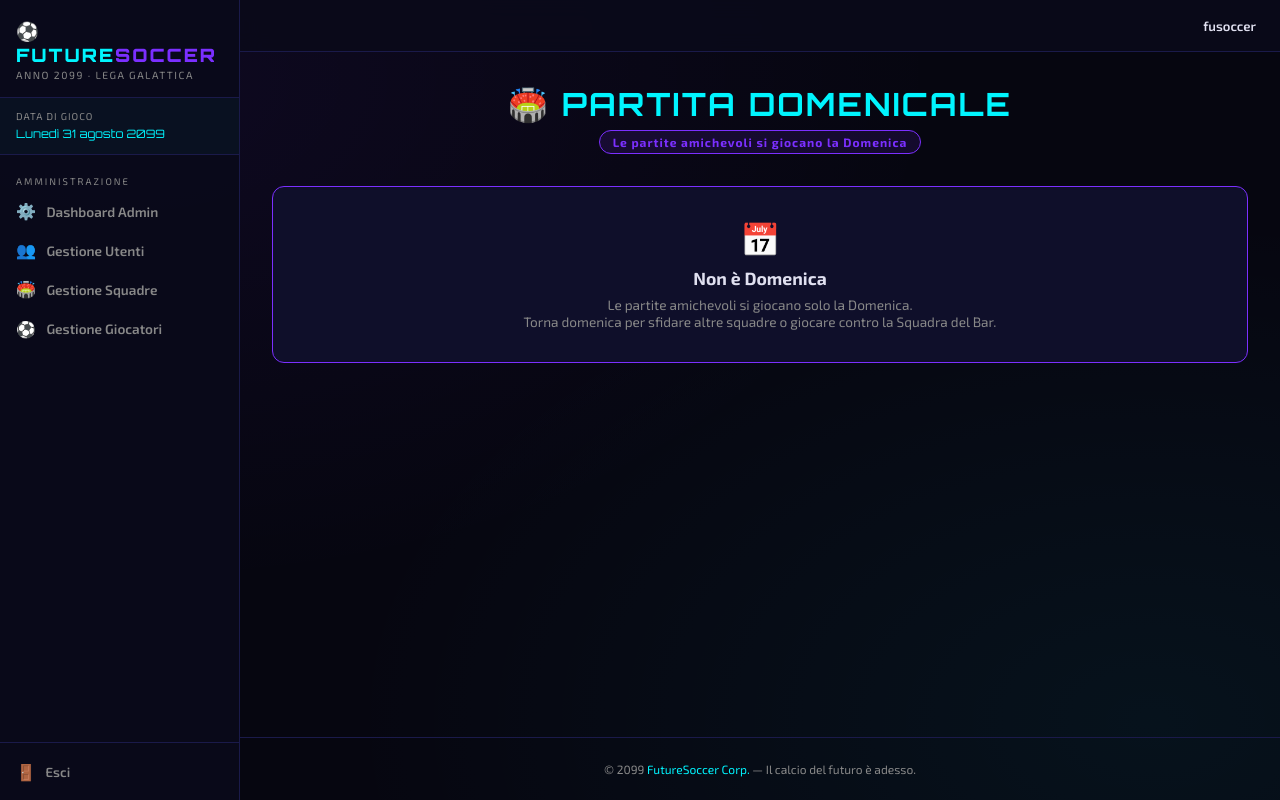
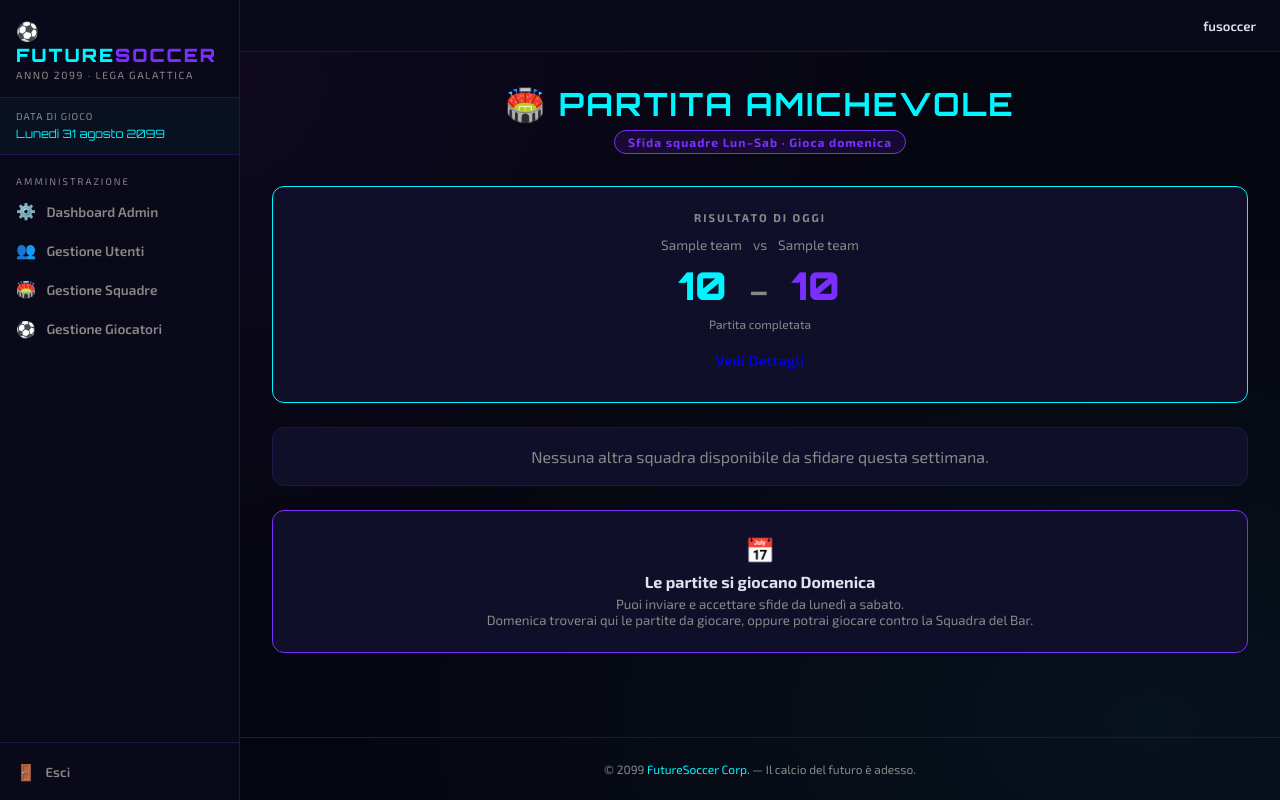
Before and after one commit to PyWis/FutureSoccer, a Flask app: page /match/ in a window 1280 px wide. Run offline with Flask 3, Linux system fonts and the light colour scheme; a user stored in the database is signed in; tables that the repository leaves empty hold one stand-in row (values such as "Sample post").

Commit message:
feat: finestre temporali estese per sfide, allenamento, sponsor e mercato
- Sfide amichevoli: invio e accettazione da Lun a Sab, partita di Domenica
- Allenamento: recupero del Martedì al Mercoledì; Giovedì solo il Giovedì
- Sponsor: offerta del Venerdì accettabile fino al Mercoledì successivo
- Mercato: offerta settimanale valida da Lun a Ven (scade Sab/Dom)
- Scouting: si attiva per la settimana successiva (non quella corrente)

https://claude.ai/code/session_01EFxTpqTrDJRRVqxcUYY12Z

```diff
--- a/app/models/game.py
+++ b/app/models/game.py
@@ -269,6 +269,7 @@ class MatchChallenge(db.Model):
     challenger_id = db.Column(db.Integer, db.ForeignKey('teams.id'), nullable=False)
     challenged_id = db.Column(db.Integer, db.ForeignKey('teams.id'), nullable=False)
     game_day = db.Column(db.Integer, nullable=False)
+    game_week_id = db.Column(db.Integer, nullable=True)   # ISO week the match is scheduled for
     status = db.Column(db.String(20), default='pending')  # pending | accepted | rejected
     match_id = db.Column(db.Integer, nullable=True)
     created_at = db.Column(db.DateTime, default=datetime.utcnow)
--- a/app/routes/events.py
+++ b/app/routes/events.py
@@ -7,6 +7,7 @@ from app.models.game import TeamWeeklyOffer, TrainingRecord, SponsorOffer, Activ
 from app.utils.gameclock import (
     get_game_week_id, get_game_weekday, get_game_day_number,
     format_game_date, is_training_day, is_sponsor_day, get_game_month_id,
+    get_prev_game_week_id, get_next_game_week_id, get_training_session_day,
 )
 from app.utils.generators import (
     generate_market_offer_data, generate_sponsor_offer_data,
@@ -78,10 +79,12 @@ def market():
     week_id = get_game_week_id()
     weekday = get_game_weekday()
     scouting_active = team.scouting_active
+    scouting_next_week = team.scouting_pending_next_week
+    offer_expired = weekday >= 5   # Sat or Sun: offer no longer purchasable
 
-    # Generate offer once per week (available from Monday onwards)
+    # Generate offer once per week (available Mon–Fri only)
     offer = TeamWeeklyOffer.query.filter_by(team_id=team.id, game_week_id=week_id).first()
-    if not offer:
+    if not offer and not offer_expired:
         data = generate_market_offer_data(scouted=scouting_active)
         offer = TeamWeeklyOffer(
             team_id=team.id,
@@ -103,7 +106,9 @@ def market():
     return render_template('events/market.html',
                            team=team,
                            offer=offer,
+                           offer_expired=offer_expired,
                            scouting_active=scouting_active,
+                           scouting_next_week=scouting_next_week,
                            game_date=format_game_date(),
                            weekday=weekday,
                            week_id=week_id,
@@ -119,6 +124,10 @@ def market_buy():
     team = current_user.team
     week_id = get_game_week_id()
     offer = TeamWeeklyOffer.query.filter_by(team_id=team.id, game_week_id=week_id).first_or_404()
+
+    if get_game_weekday() >= 5:
+        flash('L\'offerta della settimana è scaduta. Torna lunedì per la nuova offerta.', 'warning')
+        return redirect(url_for('events.market'))
 
     if offer.purchased:
         flash('Hai già acquistato il giocatore di questa settimana.', 'warning')
@@ -168,28 +177,18 @@ def activate_scouting():
     if redir:
         return redir
     team = current_user.team
-    week_id = get_game_week_id()
+    next_week_id = get_next_game_week_id()
     cost = 1_000_000
+    if team.scouting_pending_next_week:
+        flash('Scouting già attivato per la prossima settimana.', 'warning')
+        return redirect(url_for('events.market'))
     if team.budget < cost:
         flash('Budget insufficiente per attivare lo scouting (1M€).', 'danger')
         return redirect(url_for('events.market'))
     team.budget -= cost
-    team.scouting_paid_week_id = week_id
-    # If offer already generated this week without scouting, regenerate it
-    offer = TeamWeeklyOffer.query.filter_by(team_id=team.id, game_week_id=week_id).first()
-    if offer and not offer.purchased and not offer.is_scouted:
-        data = generate_market_offer_data(scouted=True)
-        offer.offer_name = data['name']
-        offer.offer_type = data['type']
-        offer.offer_age = data['age']
-        offer.offer_porta = data['porta']
-        offer.offer_difesa = data['difesa']
-        offer.offer_attacco = data['attacco']
-        offer.offer_resistenza = data['resistenza']
-        offer.offer_avg = data['avg']
-        offer.is_scouted = True
+    team.scouting_paid_week_id = next_week_id
     db.session.commit()
-    flash('Scouting attivato per questa settimana! Giocatore aggiornato.', 'success')
+    flash('Scouting attivato per la prossima settimana! Lunedì riceverai un giocatore con media fino a 5.0.', 'success')
     return redirect(url_for('events.market'))
 
 
@@ -204,9 +203,11 @@ def training():
     team = current_user.team
     _process_sponsor_payments(team)
 
-    game_day = get_game_day_number()
+    actual_game_day = get_game_day_number()
+    session_day = get_training_session_day()   # canonical day for TrainingRecord
     weekday = get_game_weekday()
-    regular_training = is_training_day()
+    is_wednesday_makeup = (weekday == 2)       # Wed = makeup for Tuesday
+    regular_training = is_training_day()       # Tue, Wed, Thu
     saturday_slots = team.facility_training if weekday == 5 else 0
     is_saturday_mode = saturday_slots > 0
     training_ok = regular_training or is_saturday_mode
@@ -217,16 +218,18 @@ def training():
     players = team.players.all()
     trained_ids = {
         r.player_id for r in
-        TrainingRecord.query.filter_by(team_id=team.id, game_day=game_day).all()
+        TrainingRecord.query.filter_by(team_id=team.id, game_day=session_day).all()
     }
     today_records = {
         r.player_id: r for r in
-        TrainingRecord.query.filter_by(team_id=team.id, game_day=game_day).all()
+        TrainingRecord.query.filter_by(team_id=team.id, game_day=session_day).all()
     }
     trainable = [p for p in players if p.id not in trained_ids]
 
     # Formation roles for display
     formation_roles = team.formation.current_roles() if team.formation else {}
+
+    game_day = session_day  # alias used throughout the POST block below
 
     if request.method == 'POST' and training_ok:
         sessions = []
@@ -307,15 +310,15 @@ def training():
             db.session.add(rec)
             # Training reduces freshness
             p.freshness = max(0.0, round(p.freshness - 0.1, 1))
-            p.last_freshness_day = game_day
+            p.last_freshness_day = actual_game_day
             results.append({'player': p, 'improved': improved, 'delta': actual})
 
         db.session.commit()
         trained_ids = {r.player_id for r in
-                       TrainingRecord.query.filter_by(team_id=team.id, game_day=game_day).all()}
+                       TrainingRecord.query.filter_by(team_id=team.id, game_day=session_day).all()}
         today_records = {
             r.player_id: r for r in
-            TrainingRecord.query.filter_by(team_id=team.id, game_day=game_day).all()
+            TrainingRecord.query.filter_by(team_id=team.id, game_day=session_day).all()
         }
         trainable = [p for p in players if p.id not in trained_ids]
         improved_count = sum(1 for r in results if r['delta'] > 0)
@@ -331,11 +334,12 @@ def training():
                            formation_roles=formation_roles,
                            is_training=regular_training,
                            is_saturday_mode=is_saturday_mode,
+                           is_wednesday_makeup=is_wednesday_makeup,
                            saturday_slots=saturday_slots,
                            training_ok=training_ok,
                            game_date=format_game_date(),
                            weekday=weekday,
-                           game_day=game_day,
+                           game_day=session_day,
                            skill_labels=SKILL_LABELS)
 
 
@@ -353,25 +357,45 @@ def sponsors():
     week_id = get_game_week_id()
     weekday = get_game_weekday()
     is_friday = is_sponsor_day()
+    prev_week_id = get_prev_game_week_id()
 
     active = ActiveSponsor.query.filter_by(team_id=team.id).all()
     main_sponsor = next((s for s in active if s.type == 'main'), None)
     secondary_sponsors = [s for s in active if s.type == 'secondary']
 
+    # Sponsor offer window: generated Friday of week W, valid through Wednesday of week W+1.
+    # Mon/Tue/Wed → show previous week's offer; Fri/Sat/Sun → show this week's offer; Thu → none.
+    if weekday <= 2:      # Mon, Tue, Wed: previous week's offer still valid
+        offer_week = prev_week_id
+        offer_window_open = True
+    elif weekday == 4:    # Friday: generate and show this week's offer
+        offer_week = week_id
+        offer_window_open = True
+    elif weekday in (5, 6):  # Sat, Sun: this week's offer (generated yesterday/Fri)
+        offer_week = week_id
+        offer_window_open = True
+    else:                 # Thursday: no offer window
+        offer_week = None
+        offer_window_open = False
+
     # Generate Friday offer if not yet created
-    offer = SponsorOffer.query.filter_by(team_id=team.id, game_week_id=week_id,
-                                         status='pending').first() if is_friday else None
     if is_friday and not SponsorOffer.query.filter_by(team_id=team.id, game_week_id=week_id).first():
         existing_names = {s.sponsor_name for s in active}
         data = generate_sponsor_offer_data(team.top7_avg_skill, existing_names)
-        offer = SponsorOffer(
+        new_offer = SponsorOffer(
             team_id=team.id, game_week_id=week_id,
             sponsor_name=data['name'],
             weekly_amount=data['weekly_amount'],
             duration_weeks=data['duration_weeks'],
         )
-        db.session.add(offer)
+        db.session.add(new_offer)
         db.session.commit()
+
+    offer = None
+    if offer_week:
+        offer = SponsorOffer.query.filter_by(
+            team_id=team.id, game_week_id=offer_week, status='pending'
+        ).first()
 
     return render_template('events/sponsors.html',
                            team=team,
@@ -382,6 +406,7 @@ def sponsors():
                            can_add_main=main_sponsor is None,
                            can_add_secondary=len(secondary_sponsors) < MAX_SECONDARY,
                            is_friday=is_friday,
+                           offer_window_open=offer_window_open,
                            game_date=format_game_date(),
                            week_id=week_id)
 
--- a/app/routes/match.py
+++ b/app/routes/match.py
@@ -4,7 +4,7 @@ from flask_login import login_required, current_user
 from app import db
 from app.models.game import FriendlyMatch, MatchChallenge, TeamFormation
 from app.models.team import Team
-from app.utils.gameclock import get_game_day_number, get_game_weekday, format_game_date
+from app.utils.gameclock import get_game_day_number, get_game_weekday, format_game_date, get_game_week_id
 from datetime import datetime, timedelta
 
 match_bp = Blueprint('match', __name__)
@@ -24,6 +24,11 @@ def _require_sunday():
     return True
 
 
+def _week_monday_game_day():
+    """Returns the game_day of this week's Monday."""
+    return get_game_day_number() - get_game_weekday()
+
+
 @match_bp.route('/')
 @login_required
 def lobby():
@@ -34,6 +39,8 @@ def lobby():
     weekday = get_game_weekday()
     is_sunday = (weekday == 6)
     current_day = get_game_day_number()
+    week_id = get_game_week_id()
+    week_monday = _week_monday_game_day()
 
     # Check for active match
     active_match = FriendlyMatch.query.filter(
@@ -46,16 +53,29 @@ def lobby():
     if active_match:
         return redirect(url_for('match.view', match_id=active_match.id))
 
-    # Pending challenges received by this team today
-    pending_challenges = MatchChallenge.query.filter_by(
-        challenged_id=team.id,
-        game_day=current_day,
-        status='pending',
+    # Pending challenges received this week
+    pending_challenges = MatchChallenge.query.filter(
+        MatchChallenge.challenged_id == team.id,
+        MatchChallenge.game_day >= week_monday,
+        MatchChallenge.status == 'pending',
     ).all()
 
-    # Completed match today (for result display)
+    # Accepted challenges this week (ready to start on Sunday)
+    accepted_challenges = []
+    if is_sunday:
+        accepted_challenges = MatchChallenge.query.filter(
+            MatchChallenge.game_day >= week_monday,
+            MatchChallenge.match_id == None,
+            MatchChallenge.status == 'accepted',
+            db.or_(
+                MatchChallenge.challenger_id == team.id,
+                MatchChallenge.challenged_id == team.id,
+            )
+        ).all()
+
+    # Completed match this week (for result display)
     completed_match = FriendlyMatch.query.filter(
-        FriendlyMatch.game_day == current_day,
+        FriendlyMatch.game_day >= week_monday,
         FriendlyMatch.status == 'completed',
         db.or_(
             FriendlyMatch.home_team_id == team.id,
@@ -63,25 +83,30 @@ def lobby():
         )
     ).first()
 
-    # Teams already challenged today by this team
+    # Teams already challenged this week by this team
     already_challenged_ids = {
-        c.challenged_id for c in MatchChallenge.query.filter_by(
-            challenger_id=team.id,
-            game_day=current_day,
+        c.challenged_id for c in MatchChallenge.query.filter(
+            MatchChallenge.challenger_id == team.id,
+            MatchChallenge.game_day >= week_monday,
         ).all()
     }
 
-    # All other teams (exclude own, exclude already challenged)
-    other_teams = Team.query.filter(
-        Team.id != team.id,
-        ~Team.id.in_(already_challenged_ids),
-    ).all()
+    # All other teams (exclude own, exclude already challenged this week)
+    can_challenge = not is_sunday  # challenges only Mon-Sat
+    other_teams = []
+    if can_challenge:
+        other_teams = Team.query.filter(
+            Team.id != team.id,
+            ~Team.id.in_(already_challenged_ids),
+        ).all()
 
     return render_template(
         'match/lobby.html',
         team=team,
         is_sunday=is_sunday,
+        can_challenge=can_challenge,
         pending_challenges=pending_challenges,
+        accepted_challenges=accepted_challenges,
         completed_match=completed_match,
         other_teams=other_teams,
         current_day=current_day,
@@ -166,12 +191,18 @@ def send_challenge(team_id):
     if not _require_sunday():
         return redirect(url_for('match.lobby'))
 
+    if get_game_weekday() == 6:
+        flash('Le sfide si inviano da lunedì a sabato. La partita si giocherà domenica.', 'warning')
+        return redirect(url_for('match.lobby'))
+
     target = Team.query.get_or_404(team_id)
     current_day = get_game_day_number()
+    week_id = get_game_week_id()
+    week_monday = _week_monday_game_day()
 
-    # Check no existing challenge between these teams today
+    # Check no existing challenge between these teams this week
     existing = MatchChallenge.query.filter(
-        MatchChallenge.game_day == current_day,
+        MatchChallenge.game_day >= week_monday,
         db.or_(
             db.and_(MatchChallenge.challenger_id == team.id,
                     MatchChallenge.challenged_id == team_id),
@@ -180,18 +211,19 @@ def send_challenge(team_id):
         )
     ).first()
     if existing:
-        flash('Hai già sfidato questa squadra oggi.', 'warning')
+        flash('Hai già sfidato questa squadra questa settimana.', 'warning')
         return redirect(url_for('match.lobby'))
 
     challenge = MatchChallenge(
         challenger_id=team.id,
         challenged_id=team_id,
         game_day=current_day,
+        game_week_id=week_id,
         status='pending',
     )
     db.session.add(challenge)
     db.session.commit()
-    flash(f'Sfida inviata a {target.name}!', 'success')
+    flash(f'Sfida inviata a {target.name}! Potrete giocare domenica.', 'success')
     return redirect(url_for('match.lobby'))
 
 
@@ -206,29 +238,48 @@ def accept_challenge(challenge_id):
     if challenge.challenged_id != team.id or challenge.status != 'pending':
         abort(403)
 
+    challenge.status = 'accepted'
+    db.session.commit()
+    flash('Sfida accettata! La partita si giocherà domenica.', 'success')
+    return redirect(url_for('match.lobby'))
+
+
+@match_bp.route('/challenge/<int:challenge_id>/start', methods=['POST'])
+@login_required
+def start_challenge(challenge_id):
+    """Sunday only: create and start a FriendlyMatch from an accepted challenge."""
+    team = _get_team_or_redirect()
+    if not team:
+        return redirect(url_for('game.create_team'))
+    if not _require_sunday():
+        return redirect(url_for('match.lobby'))
+
+    challenge = MatchChallenge.query.get_or_404(challenge_id)
+    if challenge.status != 'accepted' or challenge.match_id is not None:
+        flash('Sfida non disponibile.', 'warning')
+        return redirect(url_for('match.lobby'))
+    if challenge.challenger_id != team.id and challenge.challenged_id != team.id:
+        abort(403)
+
     current_day = get_game_day_number()
     challenger_team = Team.query.get_or_404(challenge.challenger_id)
+    challenged_team = Team.query.get_or_404(challenge.challenged_id)
 
-    # Check challenger has a formation
     challenger_formation = TeamFormation.query.filter_by(team_id=challenger_team.id).first()
-    if not challenger_formation:
-        flash('La squadra sfidante non ha una formazione salvata.', 'danger')
-        return redirect(url_for('match.lobby'))
+    challenged_formation = TeamFormation.query.filter_by(team_id=challenged_team.id).first()
 
-    # Check challenged team (current user) has a formation
-    my_formation = TeamFormation.query.filter_by(team_id=team.id).first()
-    if not my_formation:
-        flash('Devi salvare una formazione prima di accettare una sfida.', 'danger')
+    if not challenger_formation or not challenged_formation:
+        flash('Una delle squadre non ha una formazione salvata.', 'danger')
         return redirect(url_for('match.lobby'))
 
     from app.utils.match_engine import build_home_lineup
 
     home_lineup = build_home_lineup(challenger_team, challenger_formation)
-    away_lineup = build_home_lineup(team, my_formation)
+    away_lineup = build_home_lineup(challenged_team, challenged_formation)
 
     match = FriendlyMatch(
         home_team_id=challenger_team.id,
-        away_team_id=team.id,
+        away_team_id=challenged_team.id,
         game_day=current_day,
         home_lineup_json=json.dumps(home_lineup),
         away_lineup_json=json.dumps(away_lineup),
@@ -239,7 +290,6 @@ def accept_challenge(challenge_id):
     db.session.add(match)
     db.session.flush()
 
-    challenge.status = 'accepted'
     challenge.match_id = match.id
     db.session.commit()
 
@@ -254,7 +304,7 @@ def reject_challenge(challenge_id):
         return redirect(url_for('game.create_team'))
 
     challenge = MatchChallenge.query.get_or_404(challenge_id)
-    if challenge.challenged_id != team.id or challenge.status != 'pending':
+    if challenge.challenged_id != team.id or challenge.status not in ('pending', 'accepted'):
         abort(403)
 
     challenge.status = 'rejected'
--- a/app/templates/events/training.html
+++ b/app/templates/events/training.html
@@ -30,7 +30,9 @@
     <p class="text-muted">{{ game_date }}</p>
   </div>
   <div>
-    {% if is_training %}
+    {% if is_wednesday_makeup %}
+      <span class="day-label day-active" style="background:rgba(255,165,0,.12);color:orange;">🔄 RECUPERO MARTEDÌ</span>
+    {% elif is_training %}
       <span class="day-label day-active">GIORNATA DI ALLENAMENTO</span>
     {% elif is_saturday_mode %}
       <span class="day-label day-active" style="background:rgba(123,47,255,.15);color:var(--purple);">🏟️ SABATO — STADIO</span>
@@ -45,7 +47,7 @@
   <div style="font-size:3rem;margin-bottom:1rem;">📅</div>
   <h2 style="color:var(--muted);margin-bottom:.5rem;">Nessun allenamento oggi</h2>
   <p class="text-muted">
-    Le sessioni si svolgono ogni <strong>Martedì</strong> e <strong>Giovedì</strong>.
+    Le sessioni si svolgono ogni <strong>Martedì</strong> (recupero Mercoledì) e <strong>Giovedì</strong>.
     {% if saturday_slots > 0 %}<br>Con l'impianto di allenamento ({{ saturday_slots }}⭐) puoi allenarti anche di <strong>Sabato</strong>.{% endif %}
   </p>
 </div>
--- a/app/templates/match/lobby.html
+++ b/app/templates/match/lobby.html
@@ -20,11 +20,11 @@
 {% block content %}
 
 <div class="lobby-header">
-  <h1>🏟️ PARTITA DOMENICALE</h1>
+  <h1>🏟️ PARTITA AMICHEVOLE</h1>
   {% if is_sunday %}
-  <div class="day-badge sunday">OGGI È DOMENICA — PUOI GIOCARE</div>
+  <div class="day-badge sunday">DOMENICA — GIOCA LE PARTITE PRENOTATE</div>
   {% else %}
-  <div class="day-badge not-sunday">Le partite amichevoli si giocano la Domenica</div>
+  <div class="day-badge not-sunday">Sfida squadre Lun–Sab · Gioca domenica</div>
   {% endif %}
 </div>
 
@@ -55,9 +55,7 @@
 </div>
 {% endif %}
 
-{% if is_sunday %}
-
-<!-- ── CHALLENGES RECEIVED ── -->
+<!-- ── PENDING CHALLENGES RECEIVED (any day) ── -->
 {% if pending_challenges %}
 <div class="card mb-3" style="border-color:var(--danger);">
   <div class="section-title" style="color:var(--danger);">⚠️ Sfide Ricevute</div>
@@ -65,7 +63,7 @@
   <div class="challenge-card">
     <div>
       <strong>{{ ch.challenger.name }}</strong>
-      <div style="font-size:.75rem;color:var(--muted);">ti ha sfidato a una partita</div>
+      <div style="font-size:.75rem;color:var(--muted);">ti ha sfidato a una partita domenicale</div>
     </div>
     <div class="btn-group">
       <form method="POST" action="{{ url_for('match.accept_challenge', challenge_id=ch.id) }}">
@@ -75,6 +73,27 @@
         <button class="btn btn-outline btn-sm">✗ Rifiuta</button>
       </form>
     </div>
+  </div>
+  {% endfor %}
+</div>
+{% endif %}
+
+{% if is_sunday %}
+
+<!-- ── ACCEPTED CHALLENGES READY TO PLAY ── -->
+{% if accepted_challenges %}
+<div class="card mb-3" style="border-color:var(--cyan);">
+  <div class="section-title" style="color:var(--cyan);">✅ Partite Prenotate — Inizia Ora</div>
+  {% for ch in accepted_challenges %}
+  <div class="challenge-card">
+    <div>
+      <strong>{{ ch.challenger.name }}</strong>
+      <span style="color:var(--muted);margin:0 .3rem;">vs</span>
+      <strong>{{ ch.challenged.name }}</strong>
+    </div>
+    <form method="POST" action="{{ url_for('match.start_challenge', challenge_id=ch.id) }}">
+      <button class="btn btn-sm" style="background:var(--cyan);color:#000;">▶ Inizia</button>
+    </form>
   </div>
   {% endfor %}
 </div>
@@ -93,10 +112,13 @@
   </form>
 </div>
 
-<!-- ── CHALLENGE A TEAM ── -->
+{% else %}
+
+<!-- ── CHALLENGE A TEAM (Mon-Sat) ── -->
+{% if can_challenge %}
 {% if other_teams %}
 <div class="card mb-3">
-  <div class="section-title">Sfida una Squadra</div>
+  <div class="section-title">📨 Sfida una Squadra per Domenica</div>
   {% for t in other_teams %}
   <div class="team-row">
     <div>
@@ -111,20 +133,21 @@
 </div>
 {% else %}
 <div class="card mb-3" style="text-align:center;color:var(--muted);padding:1.2rem;">
-  Nessuna altra squadra disponibile da sfidare oggi.
+  Nessuna altra squadra disponibile da sfidare questa settimana.
 </div>
 {% endif %}
+{% endif %}
 
-{% else %}
-<!-- NOT SUNDAY -->
-<div class="card" style="text-align:center;padding:2rem;border-color:var(--purple);">
-  <div style="font-size:2rem;margin-bottom:.5rem;">📅</div>
-  <div style="font-weight:700;font-size:1.1rem;margin-bottom:.4rem;">Non è Domenica</div>
-  <div style="color:var(--muted);font-size:.85rem;">
-    Le partite amichevoli si giocano solo la Domenica.<br>
-    Torna domenica per sfidare altre squadre o giocare contro la Squadra del Bar.
+<!-- INFO: matches on Sunday -->
+<div class="card" style="text-align:center;padding:1.5rem;border-color:var(--purple);">
+  <div style="font-size:1.5rem;margin-bottom:.4rem;">📅</div>
+  <div style="font-weight:700;margin-bottom:.3rem;">Le partite si giocano Domenica</div>
+  <div style="color:var(--muted);font-size:.83rem;">
+    Puoi inviare e accettare sfide da lunedì a sabato.<br>
+    Domenica troverai qui le partite da giocare, oppure potrai giocare contro la Squadra del Bar.
   </div>
 </div>
+
 {% endif %}
 
 {% endblock %}
```
Also changed, not shown: app/models/team.py (+6 -1 lines), app/templates/events/market.html (+16 -4 lines), app/templates/events/sponsors.html (+6 -6 lines), app/utils/gameclock.py (+31 -1 lines).
